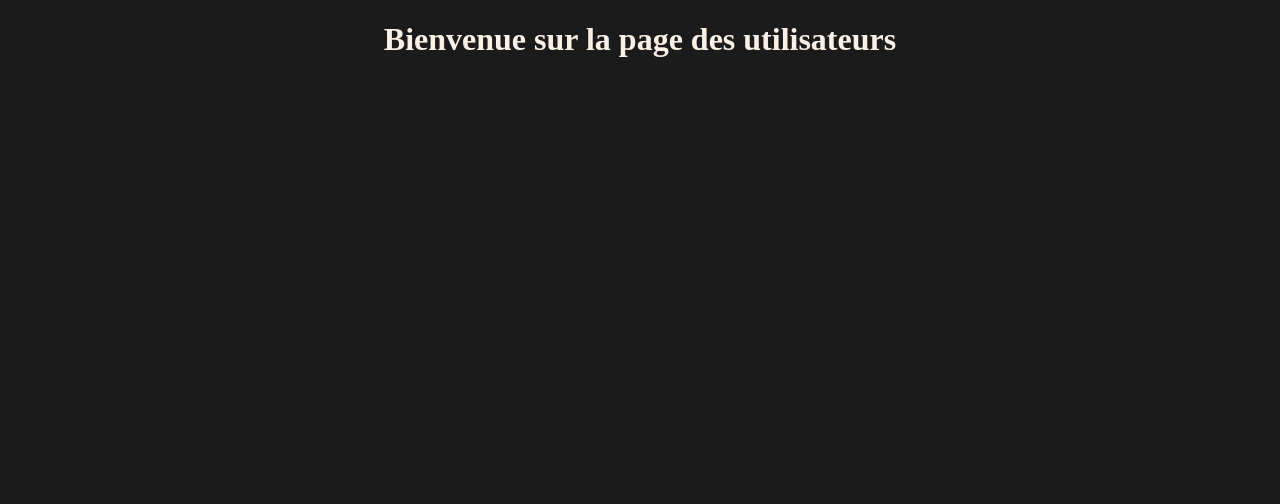
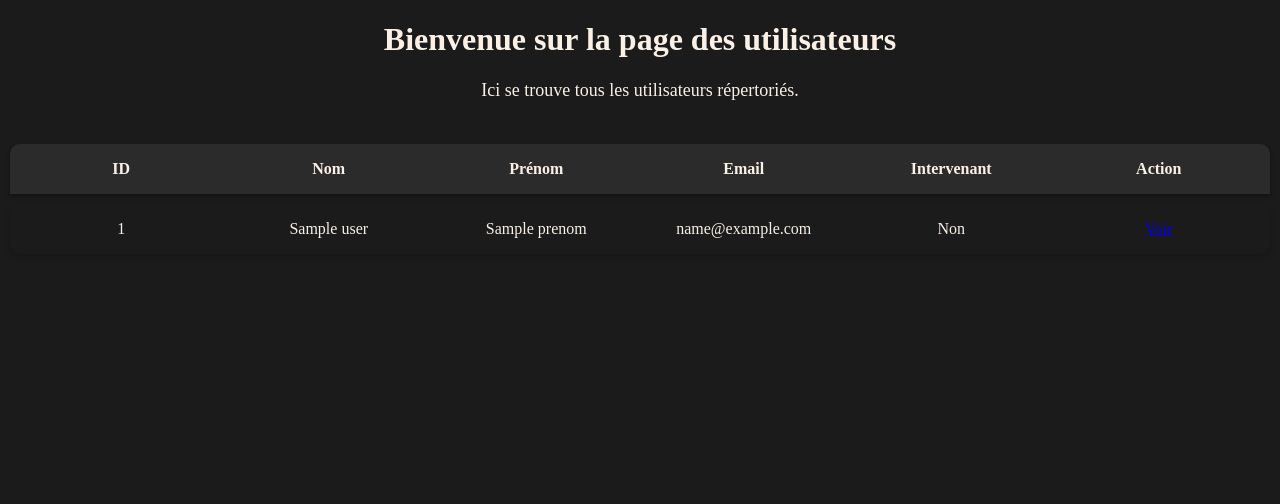
Before and after one commit to TELECOM-Nancy-TTCD/s5-PPII, a Flask app: template templates/utilisateurs.html in a window 1280 px wide. Shown: the part 100-604 px from the top of the page. Run offline with Flask 3, Linux system fonts and the light colour scheme; the template is opened without the code that fills it: most values are stand-ins (such as "Sample title", 1, 10 or a date in 2020).

Commit message:
feat(utilisateurs): display list of users with details on the utilisateurs page

```diff
--- a/app.py
+++ b/app.py
@@ -107,7 +107,8 @@ def recherche_avance():
 
 @app.route("/utilisateurs")
 def utilisateurs():
-    return render_template("utilisateurs.html")
+    users = get_db().get_all_users()
+    return render_template("utilisateurs.html", users=users)
 
 
 # Ci dessous les pages du pied de page , souvent seules.
--- a/static/style.css
+++ b/static/style.css
@@ -8,9 +8,8 @@ body {
     flex-direction: column;
     min-height: 100vh;
     background-color: #1b1b1b;
-    color:linen;
-    text-align: center;
-    ;
+    color: linen;
+    text-align: center;;
 }
 
 main {
@@ -37,21 +36,21 @@ main {
 }
 
 .login-card {
-    top:25%;
+    top: 25%;
     width: 50%;
     margin: auto;
     max-width: 300px;
     background: #292929;
     padding: 2em;
     border-radius: 10px;
-    box-shadow: 5px 5px 10px black ;
-    display:flex;
+    box-shadow: 5px 5px 10px black;
+    display: flex;
     flex-direction: column;
     text-align: center;
-    gap:5px;
+    gap: 5px;
 }
 
-.login-card input{
+.login-card input {
     padding: 0.5em;
     border-radius: 5px;
     border: 1px solid #475eab;
@@ -64,8 +63,7 @@ main {
 
 .erreur_formulaire {
     margin: 0px;
-    padding: 0px;
-    padding-top: 10px;
+    padding: 10px 0px 0px;
 }
 
 .main-menu {
@@ -88,10 +86,10 @@ main {
     padding: 10px 15px;
     display: flex;
     gap: 25px;
-    font-family:Cambria, Cochin, Georgia, Times, 'Times New Roman', serif;
+    font-family: Cambria, Cochin, Georgia, Times, 'Times New Roman', serif;
 }
 
-.main-menu-items a{
+.main-menu-items a {
     text-decoration: none;
     color: rgb(204, 204, 204);
     padding: 10px 15px;
@@ -128,10 +126,10 @@ main {
     margin: 0 auto;
     display: flex;
     gap: 25px;
-    font-family:Cambria, Cochin, Georgia, Times, 'Times New Roman', serif;
+    font-family: Cambria, Cochin, Georgia, Times, 'Times New Roman', serif;
 }
 
-.footer-menu-items a{
+.footer-menu-items a {
 
     text-decoration: none;
     color: rgb(204, 204, 204);
@@ -153,13 +151,13 @@ main {
     background-color: #1b1b1b;
     border-radius: 10px;
     padding: 12px 15px;
-    box-shadow: 0 3px 6px rgba(0,0,0,0.2);
+    box-shadow: 0 3px 6px rgba(0, 0, 0, 0.2);
     transition: transform 0.2s, box-shadow 0.2s;
 }
 
 .client-card:hover {
     transform: translateY(-2px);
-    box-shadow: 0 6px 12px rgba(0,0,0,0.3);
+    box-shadow: 0 6px 12px rgba(0, 0, 0, 0.3);
 }
 
 .client-row {
@@ -183,7 +181,60 @@ main {
     position: sticky;
     background-color: #2b2b2b;
     font-weight: bold;
-    box-shadow: 0 2px 5px rgba(0,0,0,0.4);
+    box-shadow: 0 2px 5px rgba(0, 0, 0, 0.4);
+    z-index: 10;
+    display: flex;
+    gap: 15px;
+    border-radius: 10px 10px 0 0;
+    padding: 12px 15px;
+}
+
+.users-container {
+    display: flex;
+    flex-direction: column;
+    gap: 10px;
+    padding: 25px 10px 10px;
+    position: relative;
+}
+
+
+.user-card {
+    display: flex;
+    gap: 15px;
+    background-color: #1b1b1b;
+    border-radius: 10px;
+    padding: 12px 15px;
+    box-shadow: 0 3px 6px rgba(0, 0, 0, 0.2);
+    transition: transform 0.2s, box-shadow 0.2s;
+}
+
+.user-card:hover {
+    transform: translateY(-2px);
+    box-shadow: 0 6px 12px rgba(0, 0, 0, 0.3);
+}
+
+.user-row {
+    display: flex;
+    gap: 15px;
+    flex: 1;
+    align-items: center;
+}
+
+.user-row .col {
+    flex: 1;
+    min-width: 80px;
+    white-space: nowrap;
+    overflow: hidden;
+    text-overflow: ellipsis;
+    padding: 4px 0;
+}
+
+#en-tete-users {
+    top: 100px;
+    position: sticky;
+    background-color: #2b2b2b;
+    font-weight: bold;
+    box-shadow: 0 2px 5px rgba(0, 0, 0, 0.4);
     z-index: 10;
     display: flex;
     gap: 15px;
--- a/templates/clients.html
+++ b/templates/clients.html
@@ -6,7 +6,7 @@
 
 
 <h1>Liste des clients</h1>
-<p style="font-size: large;">Ici se trouve tout les clients répertoriés.</p>
+<p style="font-size: large;">Ici se trouve tous les clients répertoriés.</p>
 
 <div class="clients-container">
         <div class="client-row" id="en-tete-clients">
@@ -14,7 +14,7 @@
             <span class="col">Nom entreprise</span>
             <span class="col">Contact</span>
             <span class="col">Email</span>
-            <span class="col">Téléphone</span>
+            <span class="col">Role</span>
             <span class="col">Type client</span>
             <span class="col">Interlocuteur principal</span>
             <span class="col">Adresse</span>
--- a/templates/utilisateurs.html
+++ b/templates/utilisateurs.html
@@ -4,6 +4,30 @@
 
 {% block content %}
 <h1>Bienvenue sur la page des utilisateurs</h1>
+<p style="font-size: large;">Ici se trouve tous les utilisateurs répertoriés.</p>
 
+<div class="users-container">
+        <div class="user-row" id="en-tete-users">
+            <span class="col">ID</span>
+            <span class="col">Nom</span>
+            <span class="col">Prénom</span>
+            <span class="col">Email</span>
+            <span class="col">Intervenant</span>
+            <span class="col">Action</span>
+        </div>
+
+    {% for user in users %}
+    <div class="user-card">
+        <div class="client-row">
+            <span class="col">{{ user.id }}</span>
+            <span class="col">{{ user.nom }}</span>
+            <span class="col">{{ user.prenom }}</span>
+            <span class="col">{{ user.email }}</span>
+            <span class="col">Non</span>
+            <span class="col"><a href="{{url_for('/utilisateurs/' + str(user.id))}}">Voir</a></span>
+        </div>
+    </div>
+    {% endfor %}
+</div>
 
 {% endblock %}
```
